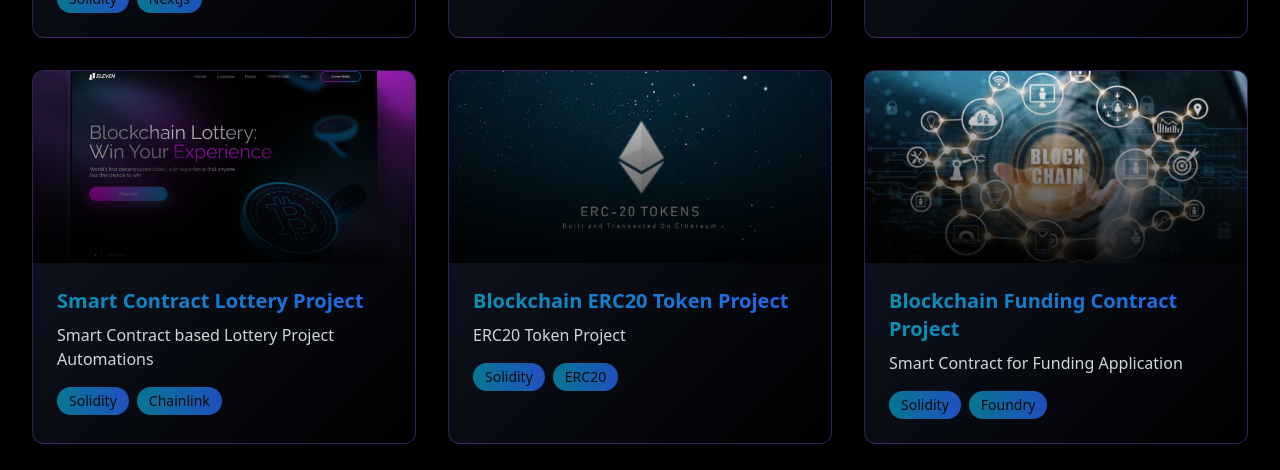
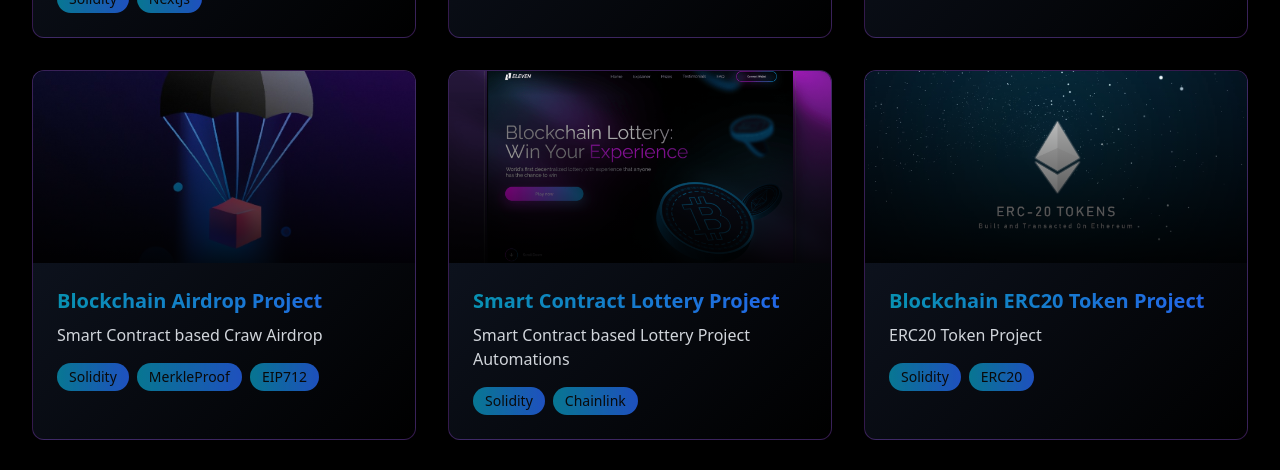
Before and after one commit to alimurtaza8/TypeScript_Assignments, a Next.js app in the folder portfolio-website/: page /projects in a window 1280 px wide. Shown: the part 756-1226 px from the top of the page. Built offline with nearby package versions, Linux system fonts and the light colour scheme.

Commit message:
blockchain-airdrop-project-added

```diff
--- a/portfolio-website/app/projects/page.tsx
+++ b/portfolio-website/app/projects/page.tsx
@@ -101,6 +101,17 @@ const projects = [
     color: "from-cyan-600 to-blue-600",
     github: "https://github.com/alimurtaza8/Block-Chain-Projects/tree/main/Foundry-NFTs"
   },
+
+  {
+    title: "Blockchain Airdrop Project ",
+    category: "Blockchain",
+    image: "/images/airdrop.jpg",
+    tech: ["Solidity", "MerkleProof","EIP712"],
+    description: "Smart Contract based Craw Airdrop",
+    color: "from-cyan-600 to-blue-600",
+    github: "https://github.com/alimurtaza8/Blockchain-Projects/tree/main/Foundry-Air-Drop"
+  },
+
   {
     title: "Smart Contract Lottery Project",
     category: "Blockchain",
```
Also changed, not shown: portfolio-website/public/images/Airdrop.jpg (added).
